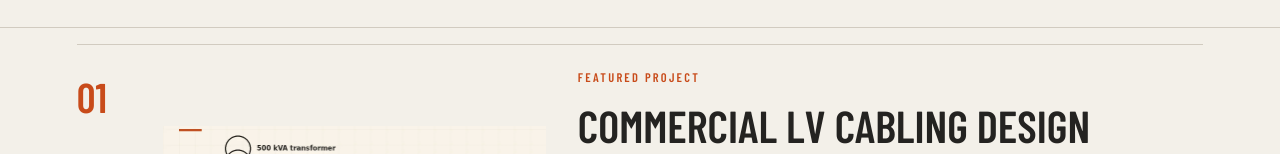
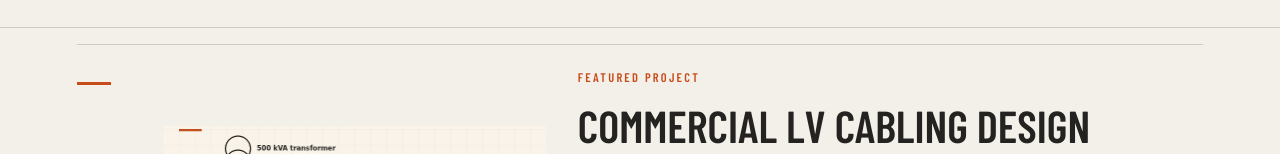
Before and after one commit to Nnoot02/NN_PersonalPortfolio, a Next.js app: page /projects in a window 1280 px wide. Shown: the part 646-800 px from the top of the page. Built offline with nearby package versions, Linux system fonts and the light colour scheme; no server answers.

Commit message:
fix(portfolio): ui-audit fixes — heading levels, side-tab borders, branded 404, accent-rule markers

```diff
--- a/app/globals.css
+++ b/app/globals.css
@@ -77,9 +77,10 @@ button { font: inherit; }
 .project-row { display: grid; grid-template-columns: 54px minmax(260px, 34%) minmax(320px, 1fr) 42px; gap: clamp(1rem, 2.5vw, 2.5rem); align-items: center; padding: 1.6rem 0; border-bottom: 1px solid var(--line); }
 .project-number { color: var(--accent); font: 600 2.6rem/1 var(--display); margin: 0; align-self: start; padding-top: .35rem; }
 .project-number.is-featured { font-size: .78rem; text-transform: uppercase; letter-spacing: .14em; padding-top: .6rem; }
+.project-number-rule { display: block; width: 34px; height: 3px; background: var(--accent); align-self: start; margin-top: .75rem; }
 .project-image { min-height: 230px; background: var(--paper-deep); }
 .project-copy { display: grid; gap: 1.4rem; }
-.project-copy h3 { font: 600 clamp(2rem, 3.5vw, 3.2rem)/.95 var(--display); text-transform: uppercase; margin: 0 0 .8rem; }
+.project-copy .project-title { font: 600 clamp(2rem, 3.5vw, 3.2rem)/.95 var(--display); text-transform: uppercase; margin: 0 0 .8rem; }
 .project-copy > div > p:last-child { max-width: 58ch; color: var(--muted); line-height: 1.65; margin: 0; }
 .project-meta { display: grid; grid-template-columns: repeat(3, 1fr); margin: 0; }
 .project-meta div { padding-right: 1rem; border-right: 1px solid var(--line); }
@@ -125,7 +126,7 @@ button { font: inherit; }
 .case-lede { max-width: 760px; color: var(--muted); font-size: 1.15rem; line-height: 1.7; margin: 0 0 3rem; }
 .case-image { width: 100%; min-height: min(62vw, 760px); background: var(--paper-deep); }
 .case-meta { display: grid; grid-template-columns: repeat(3, 1fr); gap: 2rem; margin: 0; padding: 2rem 0; border-bottom: 1px solid var(--line); }
-.placeholder-panel { margin: 5rem 0 0; max-width: 820px; border-left: 4px solid var(--accent); padding: 1rem 0 1rem 2rem; }
+.placeholder-panel { margin: 5rem 0 0; max-width: 820px; border-left: 1px solid var(--line); padding: 1rem 0 1rem 2rem; }
 .placeholder-panel p:last-child { color: var(--muted); line-height: 1.7; }
 .profile-summary { display: grid; grid-template-columns: minmax(0, 1fr) minmax(320px, 42%); gap: 4rem; padding: 6rem 6vw; border-bottom: 1px solid var(--line); }
 .profile-summary h2, .profile-grid h2, .disclosure-panel h2, .case-sections h2 { font: 600 clamp(2rem, 3.2vw, 3.2rem)/.95 var(--display); text-transform: uppercase; margin: 0 0 1rem; }
@@ -146,7 +147,7 @@ button { font: inherit; }
 .writeup p { color: var(--muted); line-height: 1.75; }
 .writeup-block { border-top: 1px solid var(--line); margin-top: 2.6rem; padding-top: 1.6rem; }
 .writeup-block h3 { font: 600 clamp(1.4rem, 2.2vw, 1.9rem)/1 var(--display); text-transform: uppercase; margin: 0 0 .9rem; }
-.writeup pre { background: var(--paper-deep); border-left: 4px solid var(--accent); padding: 1.2rem 1.4rem; overflow-x: auto; font-size: .82rem; line-height: 1.65; color: var(--ink); }
+.writeup pre { background: var(--paper-deep); padding: 1.2rem 1.4rem; overflow-x: auto; font-size: .82rem; line-height: 1.65; color: var(--ink); }
 .table-scroll { overflow-x: auto; }
 .writeup table { border-collapse: collapse; width: 100%; font-size: .84rem; margin: 1.4rem 0; }
 .writeup th, .writeup td { border-bottom: 1px solid var(--line); padding: .55rem .8rem .55rem 0; text-align: left; white-space: nowrap; }
@@ -179,7 +180,7 @@ button { font: inherit; }
   .button { width: 100%; }
   .featured { padding: 5rem 1.25rem; }
   .project-row { grid-template-columns: 44px 1fr; gap: 1rem; padding: 1.5rem 0 2rem; }
-  .project-number { grid-column: 1; grid-row: 1; font-size: 2.2rem; }
+  .project-number, .project-number-rule { grid-column: 1; grid-row: 1; font-size: 2.2rem; }
   .project-image { grid-column: 2; grid-row: 1; min-height: 210px; }
   .project-copy { grid-column: 1 / -1; grid-row: 2; }
   .principles { grid-template-columns: 1fr; padding: 0 1.25rem; }
--- a/app/page.tsx
+++ b/app/page.tsx
@@ -57,9 +57,9 @@ export default function HomePage() {
       </section>
 
       <section className="principles" aria-label="Engineering strengths">
-        <div><span>01</span><h3>Systems thinker</h3><p>Connect requirements, interfaces, risks, and verification.</p></div>
-        <div><span>02</span><h3>Hands-on builder</h3><p>Move from schematics and firmware to integration and test.</p></div>
-        <div><span>03</span><h3>Clear communicator</h3><p>Document decisions so teams can review and improve them.</p></div>
+        <div><span className="accent-rule" aria-hidden="true" /><h3>Systems thinker</h3><p>Connect requirements, interfaces, risks, and verification.</p></div>
+        <div><span className="accent-rule" aria-hidden="true" /><h3>Hands-on builder</h3><p>Move from schematics and firmware to integration and test.</p></div>
+        <div><span className="accent-rule" aria-hidden="true" /><h3>Clear communicator</h3><p>Document decisions so teams can review and improve them.</p></div>
       </section>
       <SiteFooter />
     </main>
--- a/app/projects/page.tsx
+++ b/app/projects/page.tsx
@@ -21,7 +21,7 @@ export default function ProjectsPage() {
       </section>
       <section className="featured compact">
         <div className="project-list">
-          {projects.map((project) => <ProjectRow project={project} key={project.slug} />)}
+          {projects.map((project) => <ProjectRow project={project} key={project.slug} headingLevel="h2" />)}
         </div>
       </section>
       <SiteFooter />
--- a/components/ProjectRow.tsx
+++ b/components/ProjectRow.tsx
@@ -3,19 +3,29 @@ import Link from "next/link";
 import { ArrowRight } from "@phosphor-icons/react/dist/ssr";
 import type { Project } from "@/lib/projects";
 
-export function ProjectRow({ project, featured = false }: { project: Project; featured?: boolean }) {
+export function ProjectRow({
+  project,
+  featured = false,
+  headingLevel: Heading = "h3",
+}: {
+  project: Project;
+  featured?: boolean;
+  headingLevel?: "h2" | "h3";
+}) {
   return (
     <article className="project-row">
-      <p className={featured ? "project-number is-featured" : "project-number"}>
-        {featured ? "Featured" : project.number}
-      </p>
+      {featured ? (
+        <p className="project-number is-featured">Featured</p>
+      ) : (
+        <span className="project-number-rule" aria-hidden="true" />
+      )}
       <Link className="project-image" href={`/projects/${project.slug}`} aria-label={`View ${project.title} case study`}>
         <Image src={project.image} alt={project.imageAlt} fill sizes="(max-width: 760px) 100vw, 34vw" />
       </Link>
       <div className="project-copy">
         <div>
           <p className="eyebrow">Featured project</p>
-          <h3>{project.title}</h3>
+          <Heading className="project-title">{project.title}</Heading>
           <p>{project.summary}</p>
         </div>
         <ul className="tag-list" aria-label={`${project.title} skills`}>
```
Also changed, not shown: app/not-found.tsx (added, +26 -0 lines).
